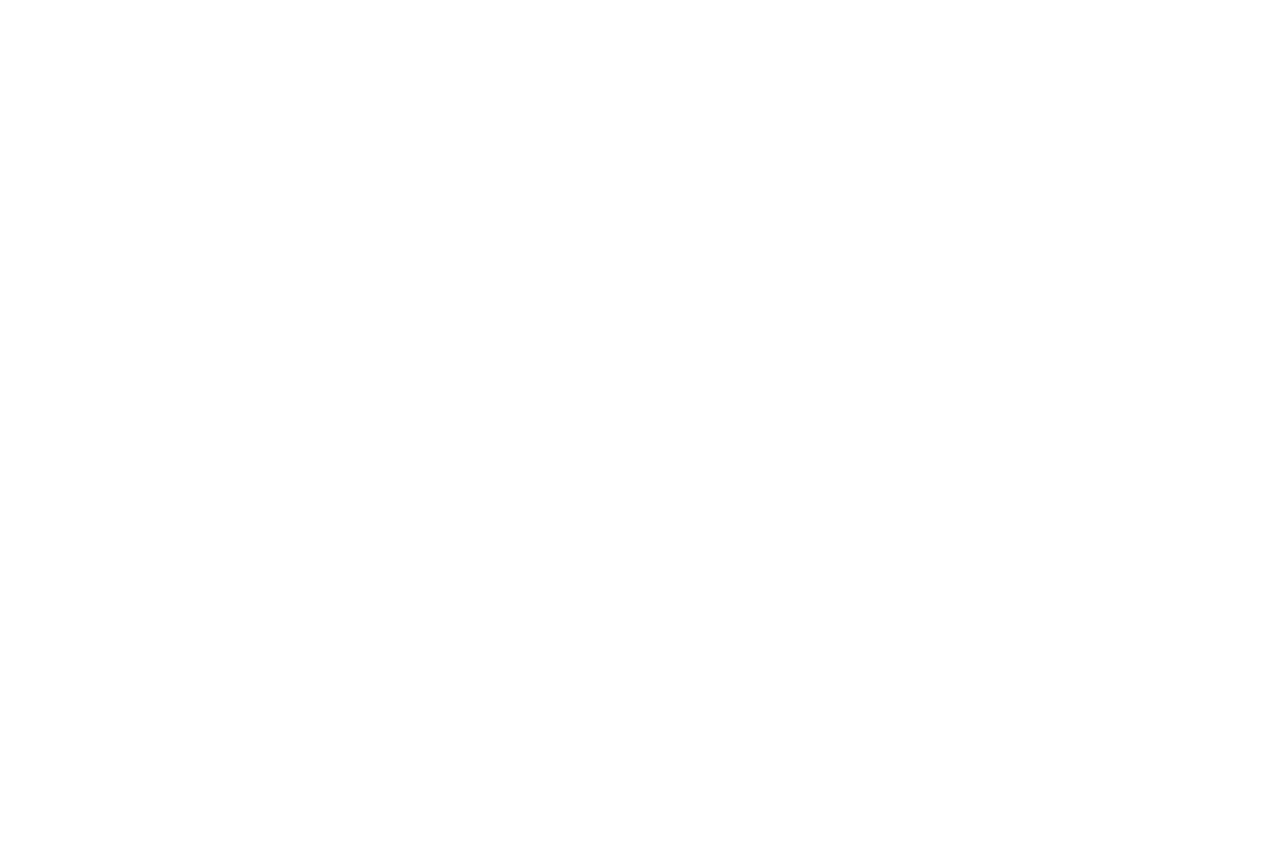
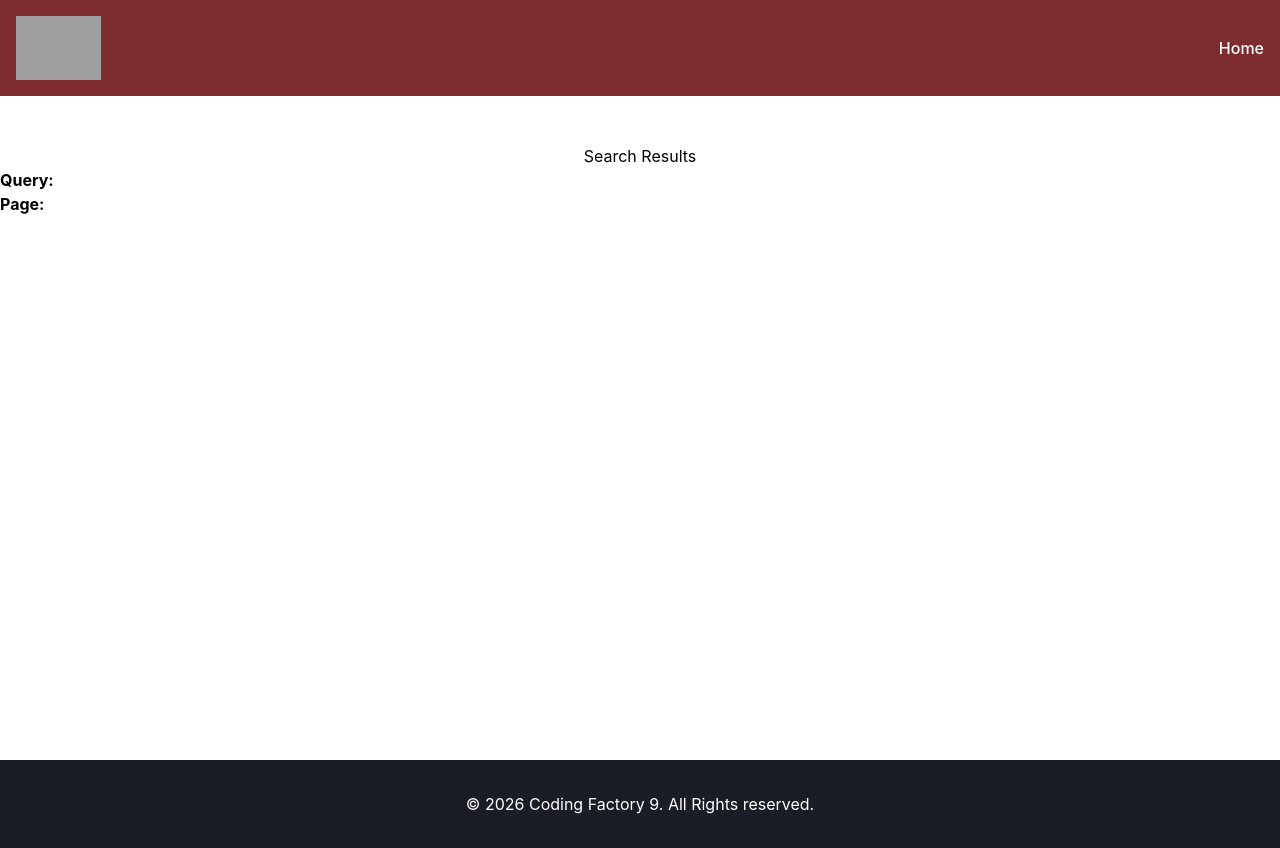
Before and after one commit to ChrisPrevezianos/cf9-react-app, a React (Vite) app: page /search in a window 1280 px wide. Before the commit this address had no page. Before the commit the page ends 800 px from the top, so only its background shows below. Built offline with nearby package versions, Linux system fonts and the light colour scheme; grey boxes are pictures that could not be loaded.

Commit message:
feat: add UserPage and SearchPage page components using useParams and useSearchParams

```diff
--- a/src/App.tsx
+++ b/src/App.tsx
@@ -20,6 +20,8 @@
 import Counter from "./components/LessonFour/Counter.tsx";
 import CounterAdvanced from "./components/LessonFour/CounterAdvanced.tsx";
 import RouterLayout from "./components/RouterLayout.tsx";
+import UserPage from "./pages/UserPage.tsx";
+import SearchPage from "./pages/SearchPage.tsx";
 // import Counter from "./components/LessonFour/Counter.tsx";
 // import ClassCounter from "./components/LessonFour/ClassCounter.tsx";
 // import {useState} from "react";
@@ -146,19 +148,26 @@
                 <Route element={<RouterLayout />}>
                     <Route index element={<HomePage />} />
                     {/*<Route path="examples?">*/}
-                        <Route path="examples">
-                            <Route index element={<NameChanger />} />
-                            <Route path="name-changer" element={<NameChanger />} />
-                            <Route path="counter" element={<Counter />} />
-                            <Route path="counter-advanced" element={<CounterAdvanced />} />
-                        </Route>
+                    {/*<Route path="examples">*/}
+                    {/*  <Route index element={<NameChanger />} />*/}
+                    {/*  <Route path="name-changer" element={<NameChanger />} />*/}
+                    {/*  <Route path="counter" element={<Counter />} />*/}
+                    {/*  <Route path="counter-advanced" element={<CounterAdvanced />} />*/}
+                    {/*</Route>*/}
+
+                    <Route path="users">
+                        {/*<Route index element={<UserListPage />} />*/}
+                        <Route path=":userId" element={<UserPage />} />
+                        {/*  /users/15  Path Params  */}
+                        {/*  /users?id=15  Query Params  */}
+                        {/*  /users?page=2&sort=asc  Query Params  */}
                     </Route>
 
-                    {/*<Route path="users">*/}
-                    {/*  <Route index element={<UserListPage />} />*/}
-                    {/*  <Route path=":userId" element={<UserPage />} />*/}
-                    {/*</Route>*/}
+                    <Route path="search" element={<SearchPage />} />
+                    {/*  /search?query=React&page=2  Query Params  */}
 
+
+                </Route>
                 {/* /files/* */}
                 {/*<Route path="files/*" element={<File />} />*/}
                 {/*let params = useParams();*/}
--- /dev/null
+++ b/src/pages/SearchPage.tsx
@@ -0,0 +1,16 @@
+import {useSearchParams} from "react-router";
+
+const SearchPage = () => {
+    const [searchParams] = useSearchParams();
+    const query = searchParams.get("query");
+    const page = searchParams.get("page");
+
+    return (
+        <>
+            <h1 className="text-center">Search Results</h1>
+            <p><strong>Query:</strong> {query}</p>
+            <p><strong>Page:</strong> {page}</p>
+        </>
+    )
+}
+export default SearchPage;
--- /dev/null
+++ b/src/pages/UserPage.tsx
@@ -0,0 +1,18 @@
+import {useParams} from "react-router";
+import {useEffect} from "react";
+
+const UserPage = () => {
+
+    const { userId } = useParams();
+
+    useEffect(() => {
+        document.title = "User with id: " + userId;
+    })
+
+    return (
+        <>
+            <h1 className="text-center">User with id: {userId}</h1>
+        </>
+    )
+}
+export default UserPage;
```
Lines whose indentation alone changed are shown as unchanged.
